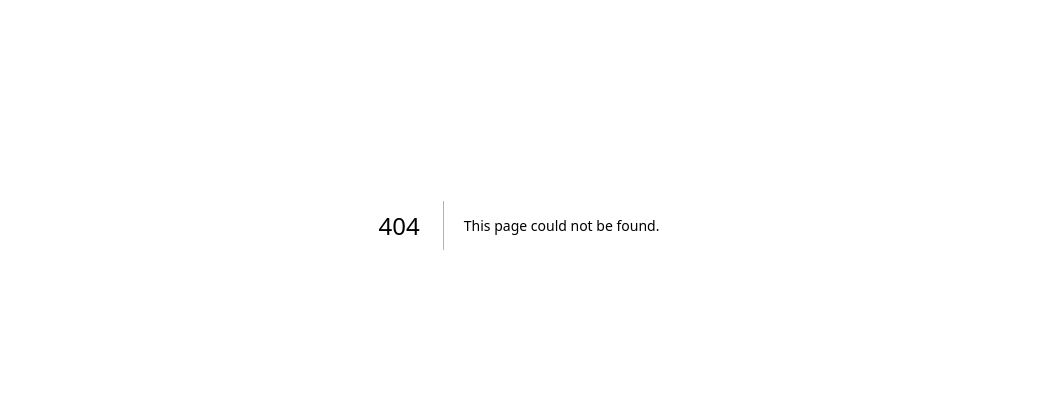
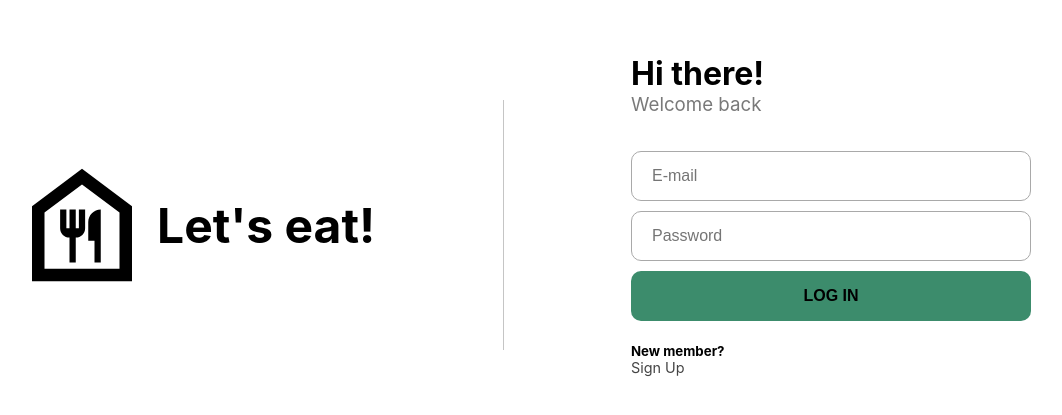
Before and after one commit to No-Country/c8-08-ft-csharpreact, a Next.js app in the folder Front-end/: page /logIn in a window 1280 px wide. Before the commit this address had no page. Shown: the part 175-590 px from the top of the page, without its empty margins (121-1183 px from the left). Built offline with nearby package versions, Linux system fonts and the light colour scheme.

Commit message:
Agregar nuevas pages LogIn y SignUp

```diff
--- /dev/null
+++ b/Front-end/pages/logIn.js
@@ -0,0 +1,27 @@
+import Link from 'next/link'
+import React from 'react'
+import styles from "../styles/signUp_LogIn.module.css"
+import { MdOutlineFoodBank } from 'react-icons/md'
+
+export default function LogIn () {
+  return (
+        <div className={ styles.container }>
+           <Link href={"/"}>
+            <div className={styles.boxIcon}>
+                <MdOutlineFoodBank className={styles.icon} />
+                <h1 className={styles.name}>Let{"'"}s eat!</h1>
+            </div>
+            </Link>
+            <div className={styles.line}></div>
+            <div className={ styles.form }>
+            <h1 className={styles.mainTitle}>Hi there!</h1>
+            <h3 className={styles.secondaryTitle}>Welcome back</h3>
+            <input className={styles.input} type="text" placeholder="E-mail" />
+            <input className={styles.input} type="password" placeholder="Password" />
+            <button className={styles.button}>LOG IN</button>
+            <h5 className={styles.text}>New member?</h5>
+            <Link href={"/signUp"} className={styles.link}>Sign Up</Link>
+            </div>
+        </div>
+  )
+}
--- /dev/null
+++ b/Front-end/styles/signUp_LogIn.module.css
@@ -0,0 +1,88 @@
+.container {
+    display: flex;
+    justify-content: space-between;
+    width: 100%;
+    min-height: 100vh;
+    padding: 0px 10%;
+    align-items: center;
+}
+
+.form {
+    width: 400px;
+    display: flex;
+    flex-direction: column;
+}
+
+.mainTitle {
+    margin: 0px
+}
+
+.secondaryTitle{
+    margin: 0px 0px 35px 0px ;
+    color: rgb(121, 121, 121);
+    font-weight: 400;
+}
+
+.input, .button {
+    height: 50px;
+    padding: 10px 20px;
+    border-radius: 10px;
+    font-size: 1rem;
+}
+
+.input {
+    border: solid 1px rgb(169, 169, 169);
+    background-color: white;
+    color: black;
+    margin-bottom: 10px;
+}
+
+.text {
+    margin-bottom: 0px;
+}
+
+.link {
+    margin: 0px 0px 20px 0px;
+    font-size: 0.9rem;
+    color: rgb(68, 68, 68);
+    width: 150px;
+
+}
+.link:hover {
+    color: rgb(60, 140, 108);
+    font-weight: 700;
+}
+
+.button {
+    border: none;
+    background-color: rgb(60, 140, 108);
+    font-weight: bold;
+}
+.button:hover {
+    color: rgb(60, 140, 108);
+    background-color: rgb(39, 39, 39);
+    cursor: pointer;
+}
+
+.line {
+    border-left: solid rgba(49, 48, 48, 0.282) 0.5px;
+    height: 250px;
+}
+
+.boxIcon {
+    display: flex;
+    flex-direction: row;
+    align-items: center;
+}
+.boxIcon:hover {
+    color: rgb(60, 140, 108);
+}
+
+.icon {
+    width: 150px;
+    height: 150px;
+}
+
+.name {
+    font-size: 3rem;
+}
```
Also changed, not shown: Front-end/pages/signUp.js (added, +31 -0 lines).
